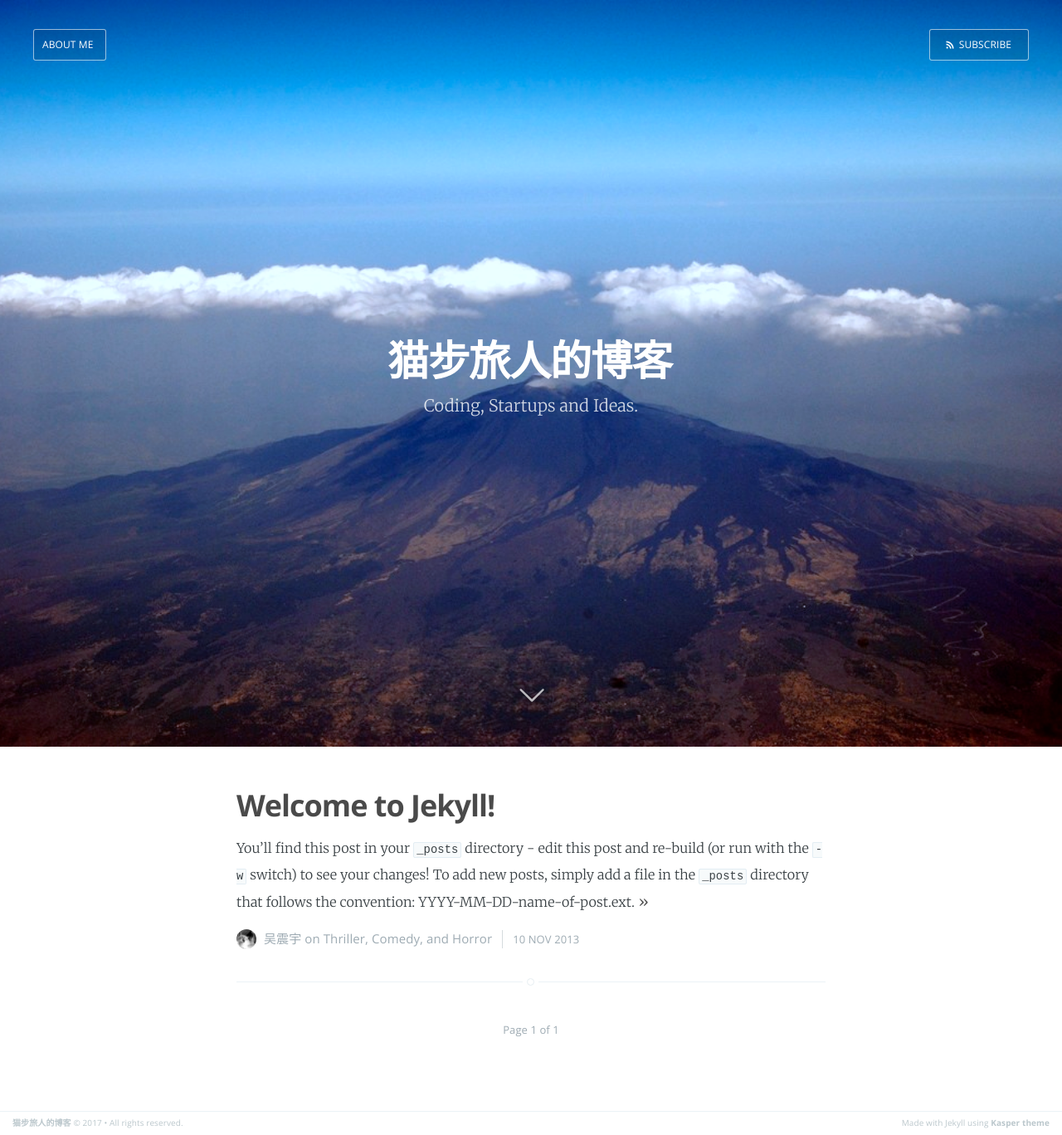
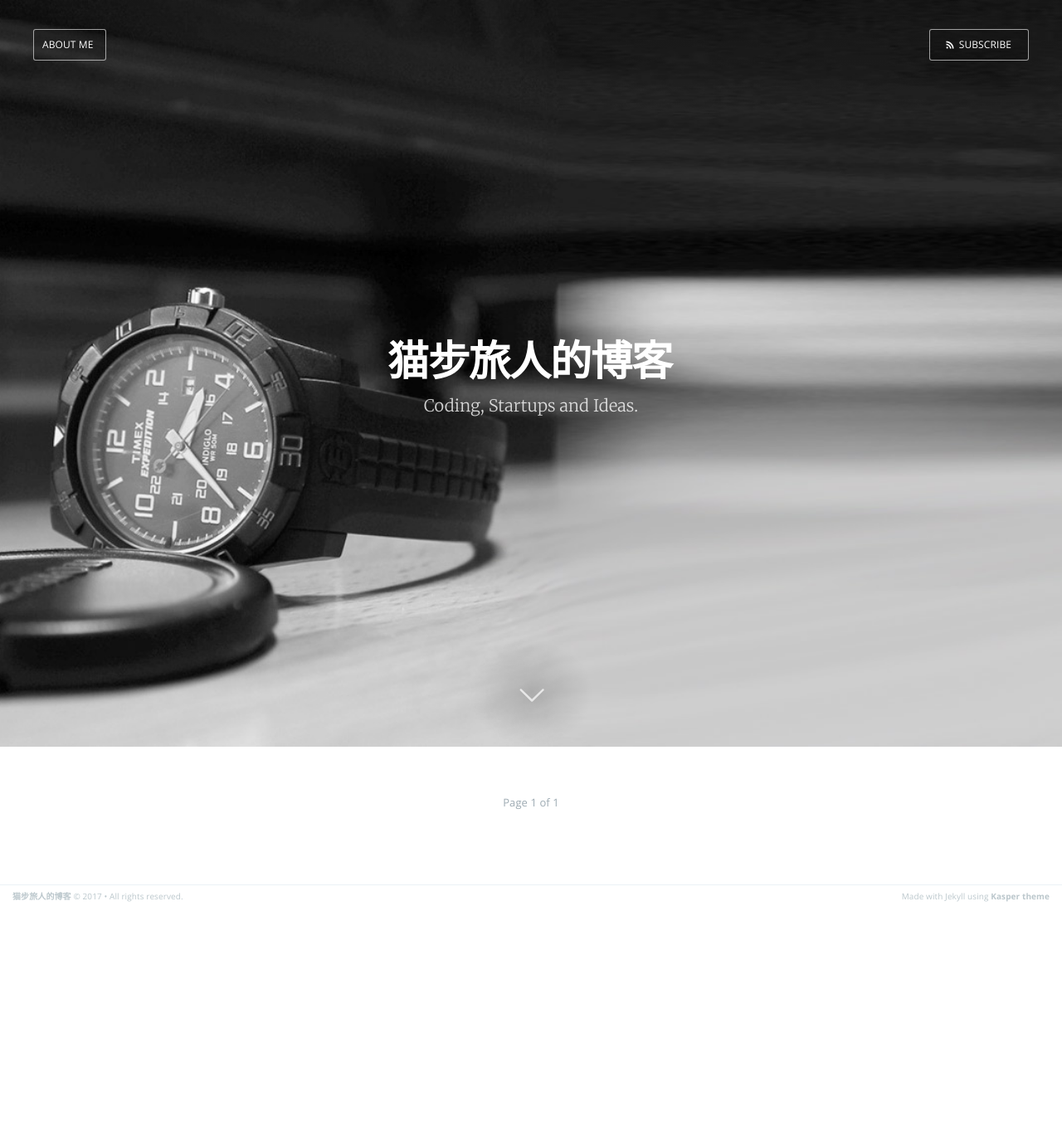
Before and after one commit to small-cat/small-cat.github.io, a Jekyll site: the page built from index.html, in a window 1280 px wide. Shown: the whole page at 83% size. Built offline with Jekyll 4.4.1, drawn with Linux system fonts in a browser that asks for light colours; the list of posts is cut into pages by our own code; comment, search, counter and statistics services are not loaded; after the commit the page ends 1094 px from its top, so only the background shows below that.

Commit message:
add avatar and background pic, change categories to tags, use permalink default

```diff
--- a/_posts/2013-11-10-welcome-to-jekyll.markdown
+++ /dev/null
@@ -1,24 +0,0 @@
----
-layout: post
-title:  "Welcome to Jekyll!"
-date:   2013-11-10 10:18:00
-categories: Thriller Comedy Horror
----
-
-You'll find this post in your `_posts` directory - edit this post and re-build (or run with the `-w` switch) to see your changes!
-To add new posts, simply add a file in the `_posts` directory that follows the convention: YYYY-MM-DD-name-of-post.ext.
-
-Jekyll also offers powerful support for code snippets:
-
-{% highlight ruby %}
-def print_hi(name)
-  puts "Hi, #{name}"
-end
-print_hi('Tom')
-#=> prints 'Hi, Tom' to STDOUT.
-{% endhighlight %}
-
-Check out the [Jekyll docs][jekyll] for more info on how to get the most out of Jekyll. File all bugs/feature requests at [Jekyll's GitHub repo][jekyll-gh].
-
-[jekyll-gh]: https://github.com/mojombo/jekyll
-[jekyll]:    http://jekyllrb.com
--- a/index.html
+++ b/index.html
@@ -44,10 +44,12 @@
             {{ post.excerpt }} <a class="read-more" href="{{ post.url }}">&raquo;</a>
         </section>
         <footer class="post-meta">
-            {% if site.author %}
-                <img class="author-thumb" src="/assets/images/profile.png" alt="Author's profile picture" nopin="nopin" />
-                {{ site.author }}
-            {% endif %}
+			<a class="post-author about-me" href='{{ site.baseurl}}{{ page.about }}'>
+				{% if site.author %}
+					<img class="author-thumb" src="/assets/images/profile.png" alt="Author's profile picture" nopin="nopin" />
+					{{ site.author }}
+				{% endif %}
+			</a>
             {% if post.categories.size > 0 %}
                 {{ post.categories | array_to_sentence_string | prepend: 'on ' }}
             {% endif %}
```
Also changed, not shown: _layouts/post.html (+5 -5 lines), assets/images/etna.jpg, assets/images/profile.png.
